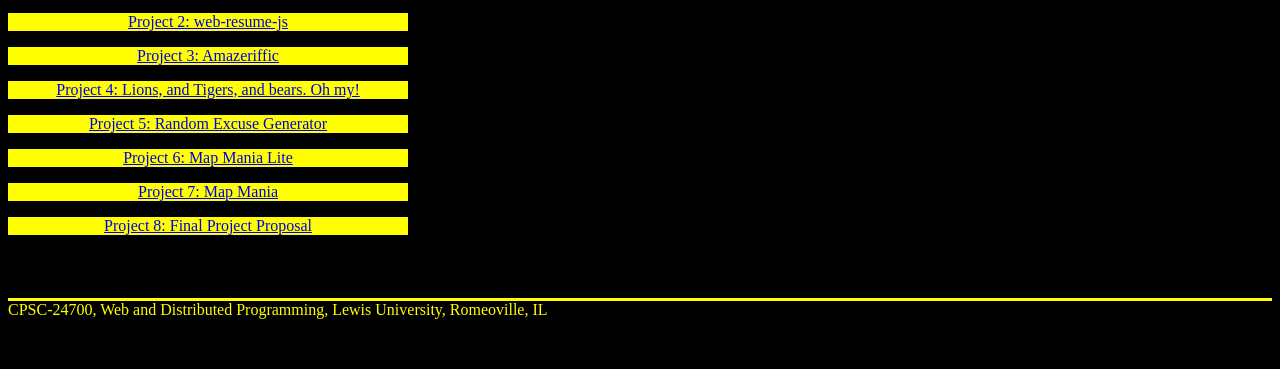
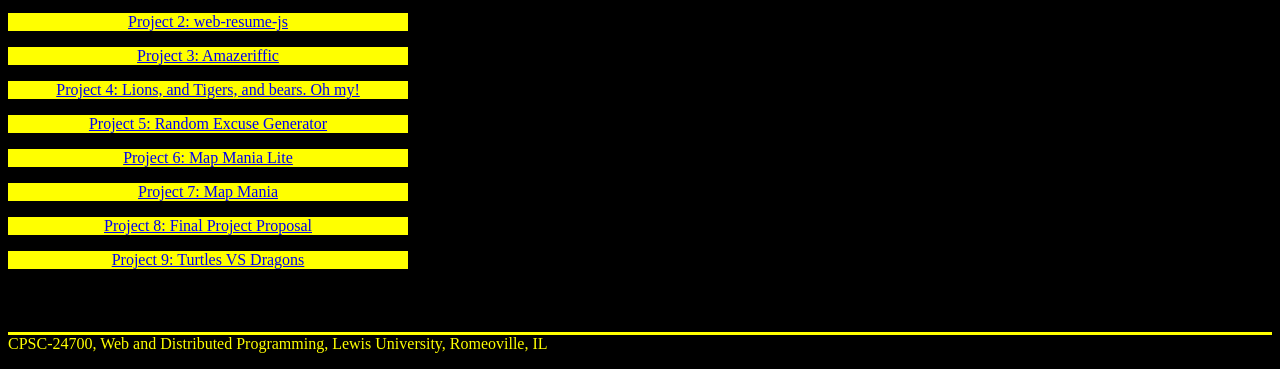
Before and after one commit to StringJoe/assignment-portfolio, a website: page index.html in a window 1280 px wide. Shown: the part 599-968 px from the top of the page. Before the commit the page ends 934 px from the top, so only its background shows below. Drawn offline with Linux system fonts and the light colour scheme.

```diff
--- a/index.html
+++ b/index.html
@@ -42,6 +42,7 @@
       <p><a href="https://map-mania-js.azurewebsites.net/map-mania-lite.html">Project 6: Map Mania Lite</a></p>
       <p><a href="https://map-mania-js.azurewebsites.net/map-mania.html">Project 7: Map Mania</a></p>
       <p><a href="https://final-project-proposal-js.azurewebsites.net/">Project 8: Final Project Proposal</a></p>
+      <p><a href="https://turtles-vs-dragons-js.azurewebsites.net/">Project 9: Turtles VS Dragons</a></p>
     </div>
 
     <p id="bottom-bar">CPSC-24700, Web and Distributed Programming, Lewis University,
```
